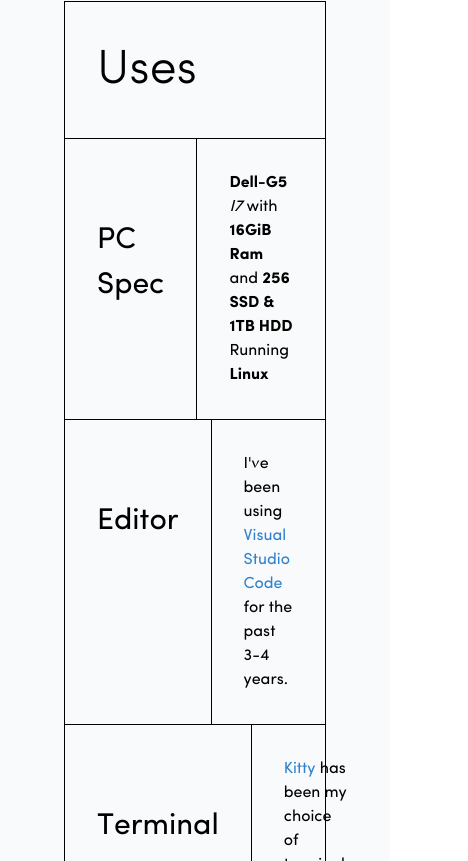
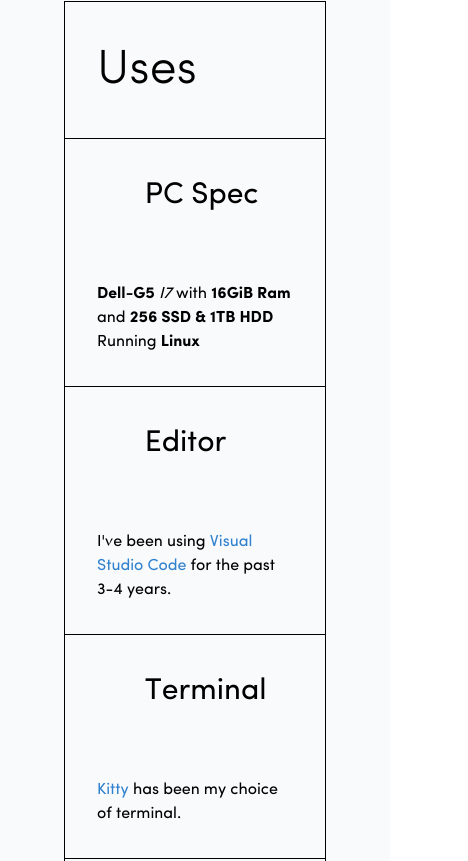
Before and after one commit to iamtinsae/iamtinsae.dev, a Next.js app: page / in a window 390 px wide. Shown: the part 4383-5244 px from the top of the page, 468 px wide, since content can reach past the window. Built offline with nearby package versions, Linux system fonts and the light colour scheme; some icons are missing.

Commit message:
fix: make uses section responsive on small devices

```diff
--- a/src/components/Uses.tsx
+++ b/src/components/Uses.tsx
@@ -99,11 +99,11 @@
       {usesList.map((uses, idx) => (
         <div
           key={uses.name}
-          className={`flex justify-between border-inherit !fill-black shadow-[inset_0_0_0_0_#31302B] transition-all duration-700 ease-in-out hover:border-white hover:!fill-white hover:text-white hover:shadow-[inset_2000px_0_0_0_#000] dark:!fill-white hover:dark:border-black hover:dark:!fill-black hover:dark:text-black hover:dark:shadow-[inset_2000px_0_0_0_#fff] ${
+          className={`block justify-between border-inherit !fill-black shadow-[inset_0_0_0_0_#31302B] transition-all duration-700 ease-in-out hover:border-white hover:!fill-white hover:text-white hover:shadow-[inset_2000px_0_0_0_#000] dark:!fill-white hover:dark:border-black hover:dark:!fill-black hover:dark:text-black hover:dark:shadow-[inset_2000px_0_0_0_#fff] md:flex ${
             idx > 0 ? 'border-t' : ''
           }`}
         >
-          <div className="border-r border-inherit p-8">
+          <div className="border-inherit p-8 md:border-r">
             <h2 className="text-3xl">
               <uses.Icon className="mr-2 inline h-8 w-8 !fill-inherit" />{' '}
               {uses.name}
```
